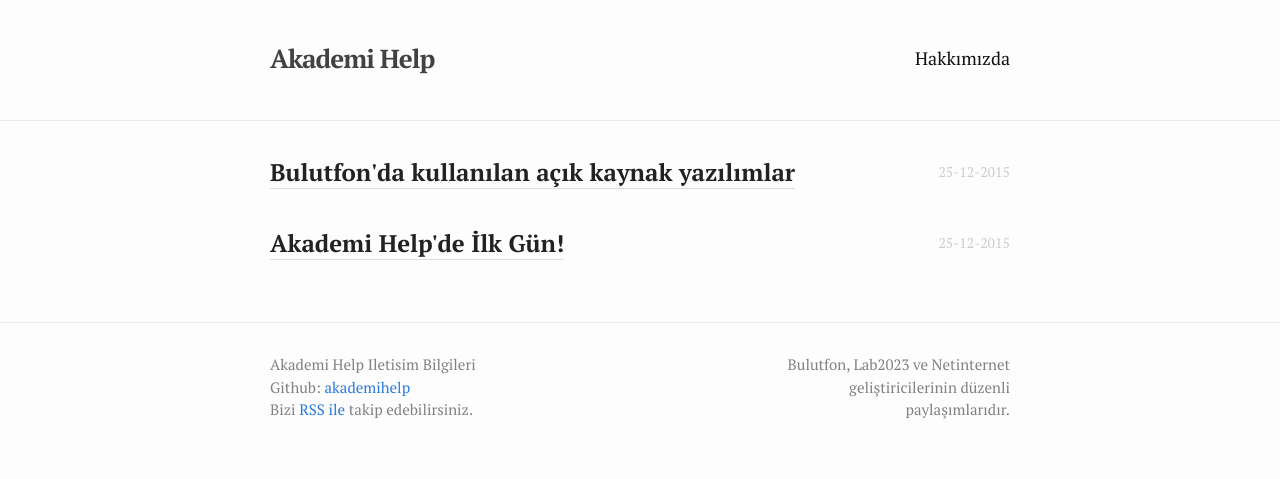
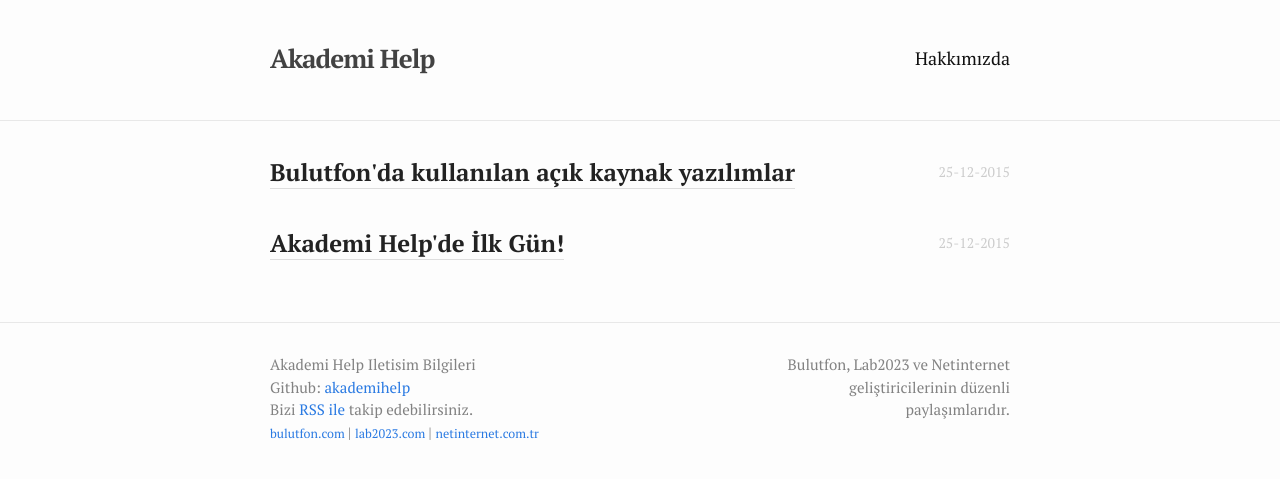
Before and after one commit to akademihelp/site, a Jekyll site: the page built from index.html, in a window 1280 px wide. Shown: the top 479 px of the page. Built offline with Jekyll 4.4.1, drawn with Linux system fonts in a browser that asks for light colours.

Commit message:
#3 added referer link

```diff
--- a/_includes/footer.html
+++ b/_includes/footer.html
@@ -18,6 +18,23 @@
             Bizi
             <a href="{{ "/feed.xml" | prepend: site.baseurl }}"> RSS ile </a>
             takip edebilirsiniz.
+          </li>
+          <li>
+            <a target="_blank" href="https://www.bulutfon.com/">
+              <small>
+                bulutfon.com
+              </small>
+            </a>|
+            <a target="_blank" href="http://www.lab2023.com/">
+              <small>
+                lab2023.com
+              </small>
+              </a>|
+            <a target="_blank" href="https://www.netinternet.com.tr">
+              <small>
+                netinternet.com.tr
+              </small>
+            </a>
           </li>
         </ul>
       </div>
```
Also changed, not shown: 2 other files.
